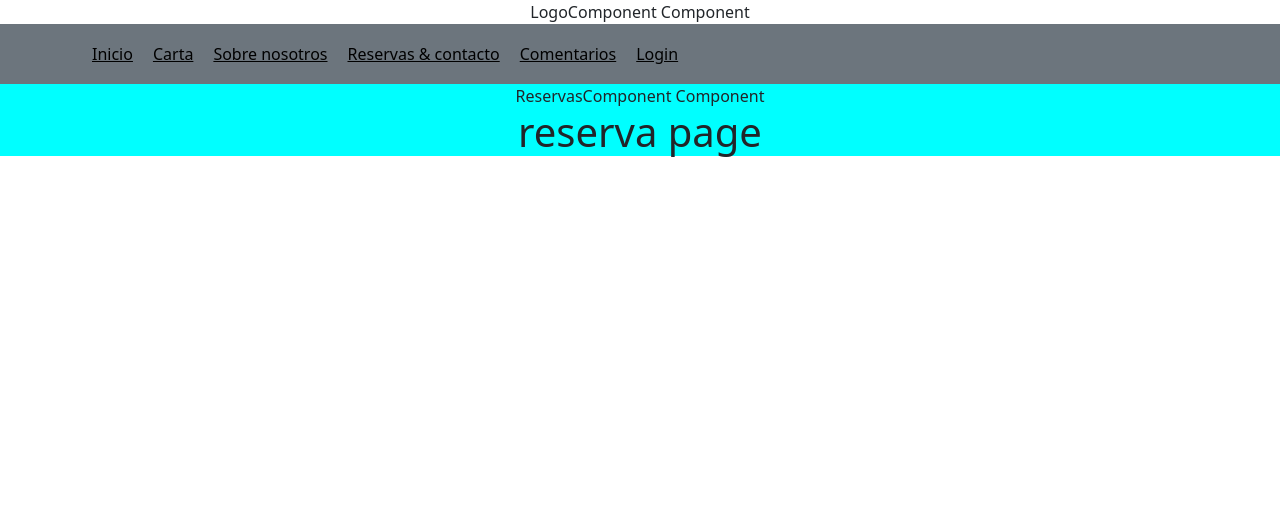
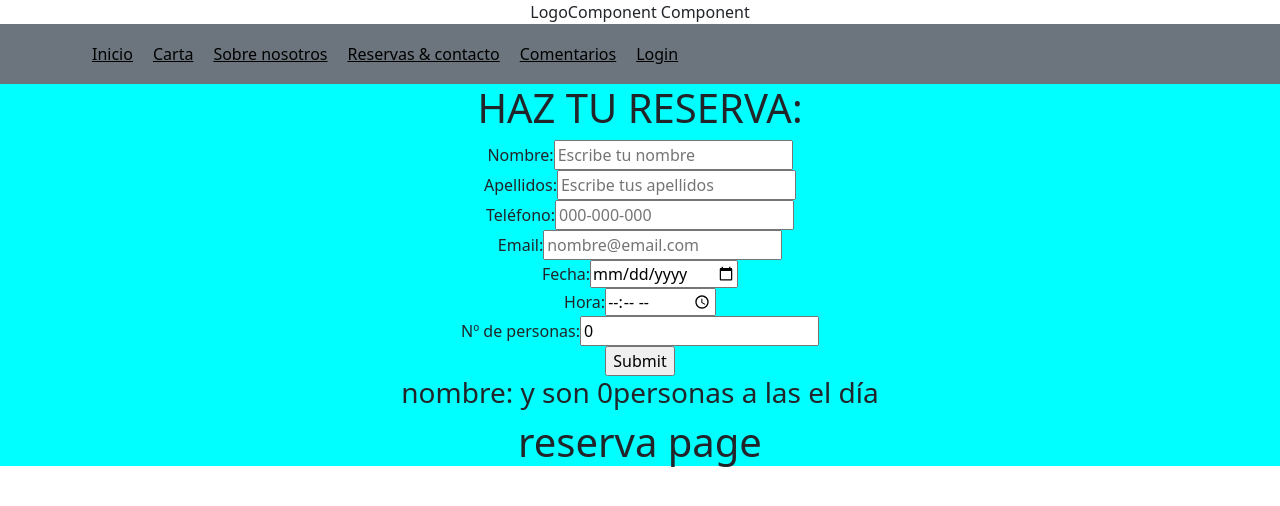
Before and after one commit to ana-caballero-f/pizzeria-proyecto-react, a React (Create React App) app: page /reservas in a window 1280 px wide. Shown: the top 506 px of the page. Built offline with nearby package versions, Linux system fonts and the light colour scheme.

Commit message:
Importados datos del formulario en ReservaComponent

```diff
--- a/src/components/ReservasComponent/ReservasComponent.js
+++ b/src/components/ReservasComponent/ReservasComponent.js
@@ -1,13 +1,37 @@
 import React from 'react';
 import PropTypes from 'prop-types';
 import styles from './ReservasComponent.module.scss';
+import { useState } from 'react';
+import UserForm from '../UserForm/UserForm';
 
-const ReservasComponent = () => (
-  <div className={styles.ReservasComponent}>
-    ReservasComponent Component
+const ReservasComponent = () => {
+
+  //Defino el objeto con los valores que se recogerán desde el formulario
+  const initialState = {name: "", surname: "", telephone:"",  email: "", date:"", time:"", people:0}
+
+  //Defino el estado dando por defecto los valores iniciales del objeto
+  const [userData, setUserData] = useState(initialState)
+
+  //Función para cambiar los campos del formulario haciendo un spread operator del objeto:
+  function changeData(e){
+    setUserData({...userData, [e.target.name]: e.target.value})
+  }
+
+  return (
+    <div className={styles.ReservasComponent}>
+    <h1>HAZ TU RESERVA:  </h1>
+
+    {/* Importo el formulario y le paso por props el estado y la función para recoger los nuevos datos desde el formulario */}
+    <section>
+      <UserForm userData={userData} handleChangeData={changeData}></UserForm>
+    </section>
+
+    <section>
+    <h3>{`nombre: ${userData.name} y son ${userData.people}personas a las ${userData.time} el día ${userData.date}`}</h3>
+    </section>
   </div>
 );
-
+}
 ReservasComponent.propTypes = {};
 
 ReservasComponent.defaultProps = {};
```
